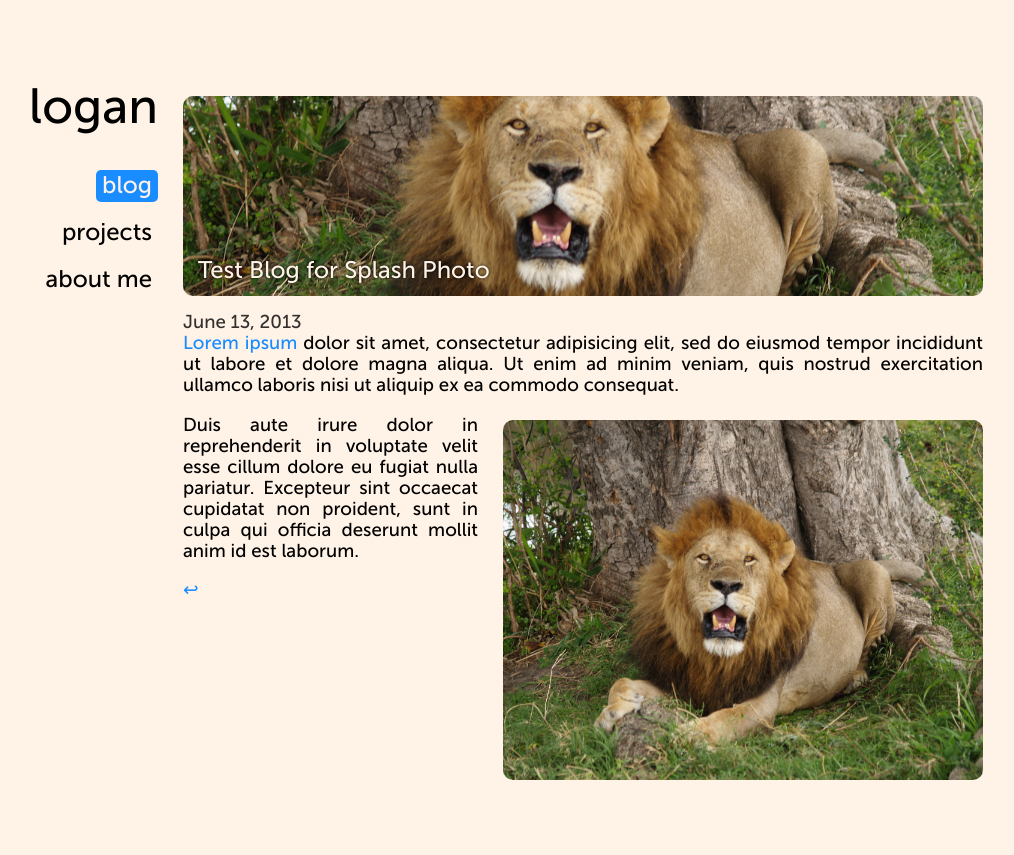
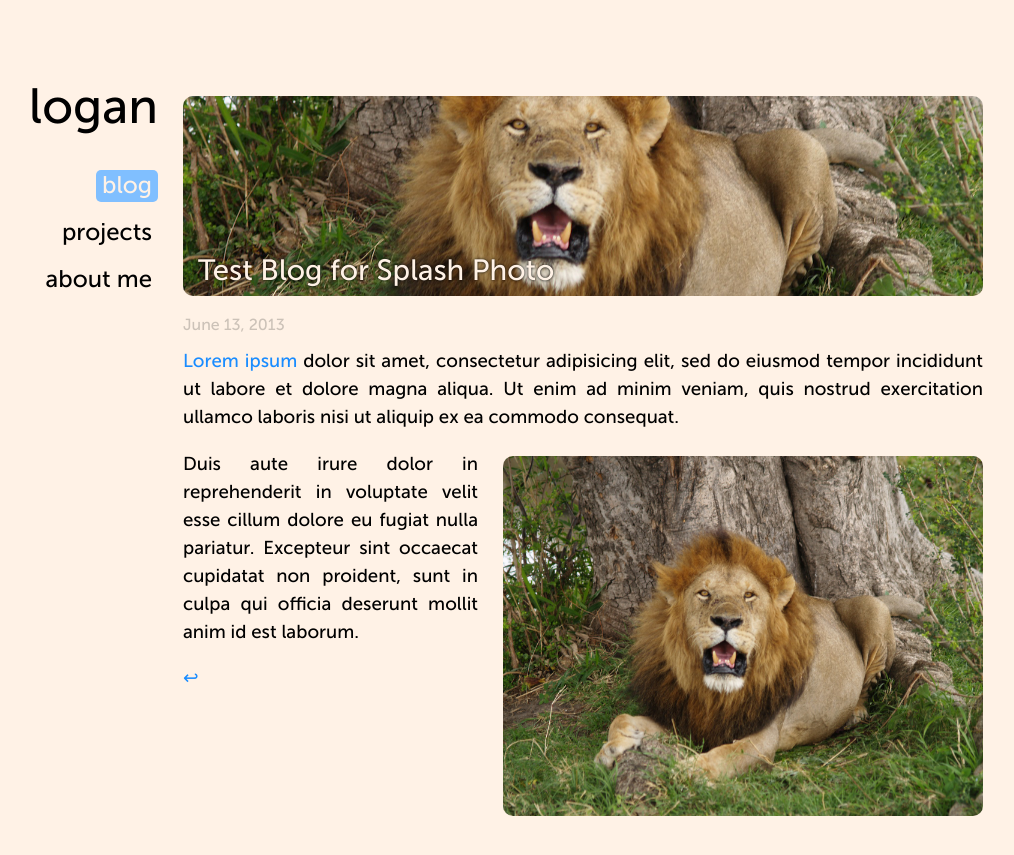
Before and after one commit to loganturner/loganturner.github.io, a Jekyll site: the page built from _posts/2013-06-13-test-blog-for-splash-photo.md, in a window 1280 px wide. Shown: the top 855 px of the page, without its empty margins (132-1146 px from the left). Built offline with Jekyll 4.4.1, drawn with Linux system fonts in a browser that asks for light colours.

```diff
--- a/_layouts/post.html
+++ b/_layouts/post.html
@@ -6,7 +6,7 @@
     <a href="{{ page.url }}" class="title">{{ page.title }}</a>
 </div>
 <article class="blogpost single">
-    <span class="date">{{ page.date | date: "%B %d, %Y" }}</span>
+    <div class="date">{{ page.date | date: "%B %d, %Y" }}</div>
     {{ content }}
     <p>
         <a href="/{{ page.category }}">↩</a>
--- a/css/app.css
+++ b/css/app.css
@@ -14,7 +14,7 @@
         dark: #000000
         50% blue: 0C4680
         blue: #198cff
-        50% bright: 80BFFF
+        50% bright: #80BFFF
 */
 
 @font-face {
@@ -115,13 +115,14 @@
     padding: 5%;
     padding-top: 1em;
     text-align: justify;
+    line-height: 150%;
 }
 
 article img {
     display: block;
-    margin: 5% auto 5% auto;
-    width: 100%;
-    max-height: 600px;
+    margin: 1em auto 1em auto;
+    max-width: 100%;
+    max-height: 500px;
     border-radius: 10px;
 }
 
@@ -152,7 +153,7 @@
     left: 0px;
     margin: 0em 0em 0.5em 5%;
     color: #fff2e6;
-    font-size: 18pt;
+    font-size: 22pt;
     text-shadow: 0px 0px 3px black;
 }
 
@@ -175,8 +176,9 @@
 
 .date {
     font-family: 'ms500',HelveticaNeue,Helvetica,Arial,sans-serif;
-    font-size: 14pt;
-    color: #33302E;
+    font-size: 12pt;
+    margin-bottom: 0.5em;
+    color: #CCC2B8;
     white-space: nowrap;
 }
 
@@ -230,7 +232,7 @@
 }
 
 nav a.selected {
-    background: #198cff;
+    background: #80BFFF;
     color: #fff2e6;
 }
 
@@ -289,6 +291,7 @@
 
     .splash a {
         margin-left: 15px;
+        line-height: 16pt;
     }
 
     article {
@@ -337,4 +340,9 @@
         font-size: 16pt;
         text-align: center;
         margin-right: 3%;
-    };
+    }
+
+    .splash a {
+        font-size: 18pt;
+    }
+};
```
Also changed, not shown: _posts/2013-06-14-ashton-on-the-beach.md (added, +13 -0 lines), images/beach.jpg (added), images/surfers.jpg (added), images/tennis.jpg (added).
